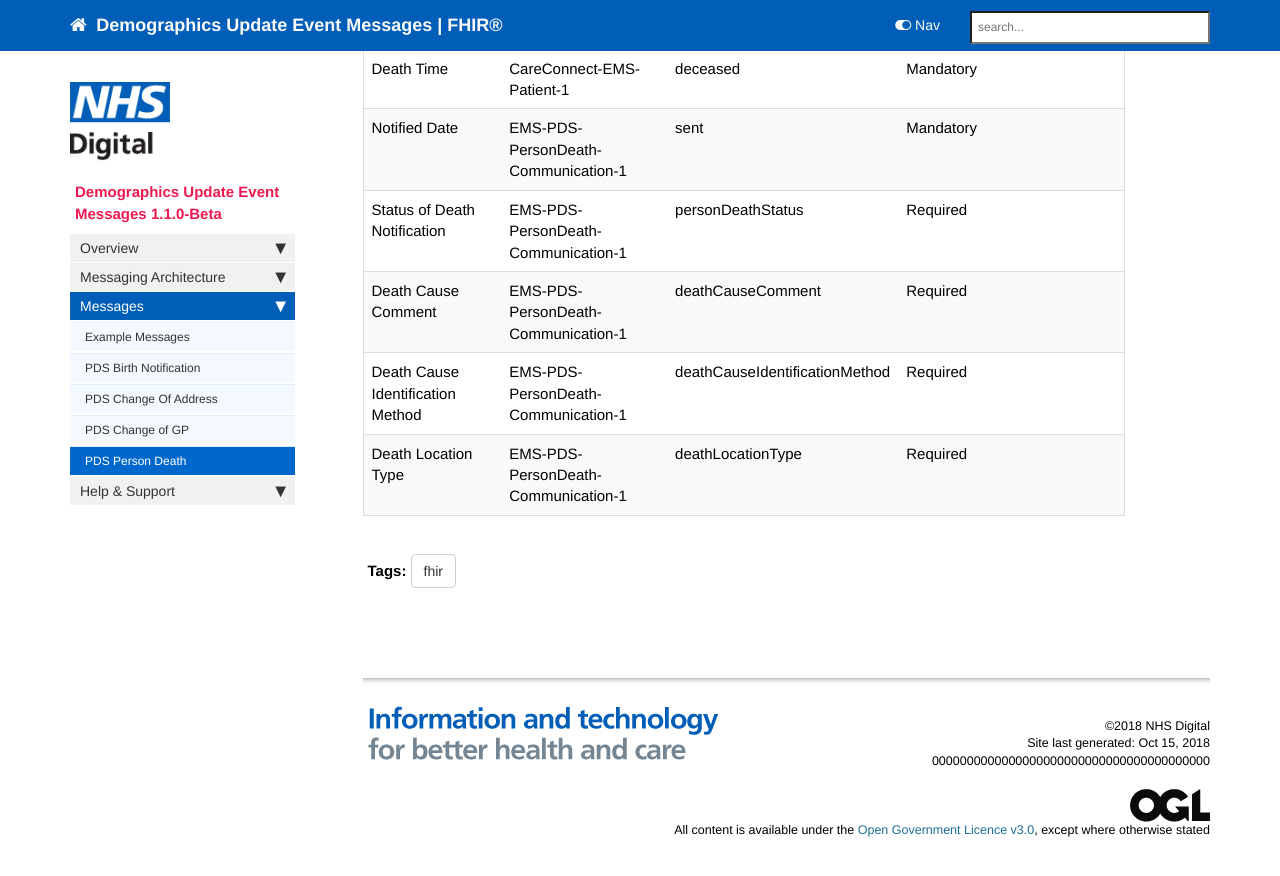
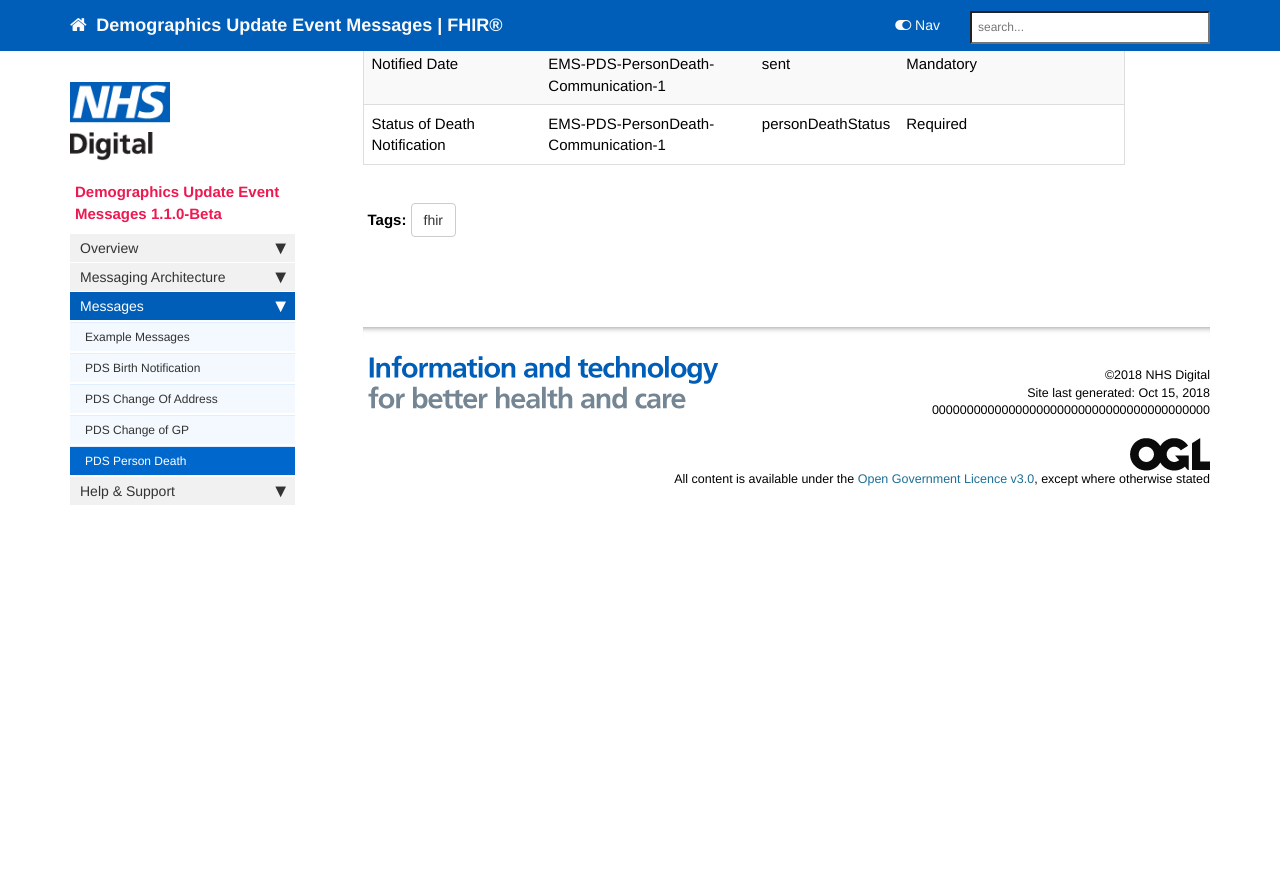
Before and after one commit to nhsconnect/Demographic-Event-Messages-CareConnect, a Jekyll site: the page built from pages/explore/explore_pds_person_death.md, in a window 1280 px wide and 900 px high, scrolled down 927 px. Shown: the top 876 px of the window. Built offline with Jekyll 4.4.1, drawn with Linux system fonts in a browser that asks for light colours; nearby versions of some CDN libraries; comment, search, counter and statistics services are not loaded; after the commit the page ends 1476 px from its top, so only the background shows below that.

Commit message:
Removed non PDS items

```diff
--- a/pages/explore/explore_pds_person_death.md
+++ b/pages/explore/explore_pds_person_death.md
@@ -31,6 +31,3 @@ The data item requirements are expected to be fulfilled as below:
 | Death Time                        | CareConnect-EMS-Patient-1           | deceased                       | Mandatory                   |
 | Notified Date                     | EMS-PDS-PersonDeath-Communication-1 | sent                           | Mandatory                   |
 | Status of Death Notification      | EMS-PDS-PersonDeath-Communication-1 | personDeathStatus              | Required                    |
-| Death Cause Comment               | EMS-PDS-PersonDeath-Communication-1 | deathCauseComment              | Required                    |
-| Death Cause Identification Method | EMS-PDS-PersonDeath-Communication-1 | deathCauseIdentificationMethod | Required                    |
-| Death Location Type               | EMS-PDS-PersonDeath-Communication-1 | deathLocationType              | Required                    |
```
